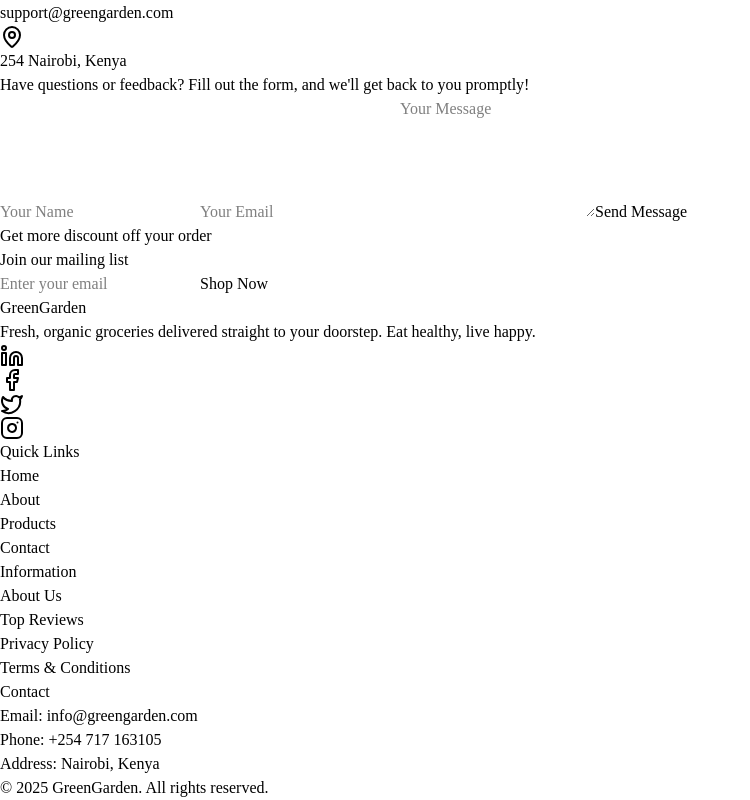
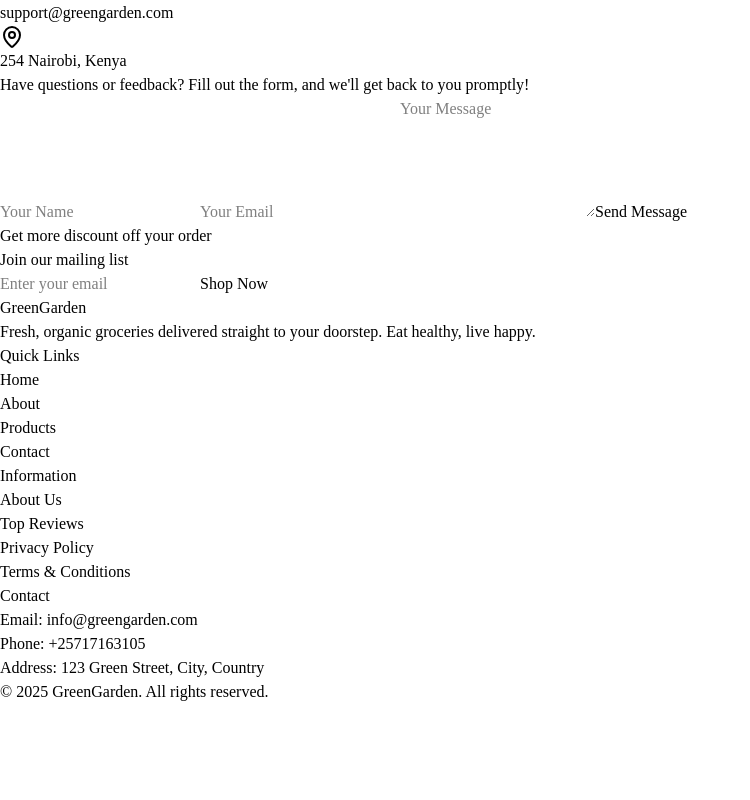
Before and after one commit to Jmwaniki442/green-garden, a React (Vite) app in the folder my-project/: page / in a window 1280 px wide. Shown: the part 4175-4975 px from the top of the page, without its empty margins (0-750 px from the left). After the commit the page ends 4879 px from the top, so only its background shows below. Built offline with nearby package versions, Linux system fonts and the light colour scheme.

Commit message:
updated footer.jsx

```diff
--- a/my-project/src/components/layout/Footer.jsx
+++ b/my-project/src/components/layout/Footer.jsx
@@ -1,60 +1,52 @@
 import React from "react";
-import { Linkedin, Facebook, Twitter, Instagram } from "lucide-react";
 
 const Footer = () => {
   return (
     <footer className="text-neutral-light">
-      {/* Newsletter Section - Green Background */}
-      <div className="bg-green-600 py-12 text-center">
+      {/* Upper Footer: Green Section */}
+      <div className="bg-green-600 py-12">
+        <div className="max-w-6xl mx-auto px-6 text-center">
           <h2 className="text-2xl font-semibold text-white mb-2">
             Get more discount off your order
           </h2>
-        <p className="mb-6 text-green-200">Join our mailing list</p>
+          <p className="mb-6 text-green-100">Join our mailing list</p>
           <div className="flex justify-center flex-wrap gap-2">
             <input
               type="email"
               placeholder="Enter your email"
-            className="px-4 py-3 rounded-l-lg w-64 outline-none text-neutral-dark"
+              className="px-4 py-3 rounded-l-full w-64 outline-none text-neutral-dark transition duration-300 focus:ring-2 focus:ring-accent"
             />
-          <button className="bg-green-700 hover:bg-green-800 text-white px-6 py-3 rounded-r-lg transition-colors">
+            <button className="bg-accent hover:bg-accent/90 text-white px-6 py-3 rounded-r-full transition duration-300">
               Shop Now
             </button>
           </div>
-      </div>
 
           {/* Footer Links */}
-      <div className="bg-neutral-dark border-t border-neutral-light pt-10">
-        <div className="max-w-6xl mx-auto grid grid-cols-1 md:grid-cols-4 gap-8 px-6">
+          <div className="mt-10 grid grid-cols-1 md:grid-cols-4 gap-8 text-left text-white">
             <div>
-            <h3 className="text-xl font-bold mb-4 text-primary">GreenGarden</h3>
-            <p className="text-secondary text-sm">
+              <h3 className="text-xl font-bold mb-4">GreenGarden</h3>
+              <p className="text-green-100 text-sm">
                 Fresh, organic groceries delivered straight to your doorstep. Eat healthy, live happy.
               </p>
-            <div className="flex gap-4 mt-4">
-              <Linkedin className="w-5 h-5 hover:text-primary cursor-pointer" />
-              <Facebook className="w-5 h-5 hover:text-primary cursor-pointer" />
-              <Twitter className="w-5 h-5 hover:text-primary cursor-pointer" />
-              <Instagram className="w-5 h-5 hover:text-primary cursor-pointer" />
-            </div>
             </div>
 
             <div>
               <h4 className="font-semibold mb-4">Quick Links</h4>
               <ul className="space-y-2 text-sm">
-              <li><a href="#hero" className="hover:text-primary transition-colors">Home</a></li>
-              <li><a href="#about" className="hover:text-primary transition-colors">About</a></li>
-              <li><a href="#products" className="hover:text-primary transition-colors">Products</a></li>
-              <li><a href="#contact" className="hover:text-primary transition-colors">Contact</a></li>
+                <li><a href="#hero" className="hover:text-accent transition-colors">Home</a></li>
+                <li><a href="#about" className="hover:text-accent transition-colors">About</a></li>
+                <li><a href="#products" className="hover:text-accent transition-colors">Products</a></li>
+                <li><a href="#contact" className="hover:text-accent transition-colors">Contact</a></li>
               </ul>
             </div>
 
             <div>
               <h4 className="font-semibold mb-4">Information</h4>
               <ul className="space-y-2 text-sm">
-              <li><a href="#about" className="hover:text-primary transition-colors">About Us</a></li>
-              <li><a href="#reviews" className="hover:text-primary transition-colors">Top Reviews</a></li>
-              <li><a href="#privacy" className="hover:text-primary transition-colors">Privacy Policy</a></li>
-              <li><a href="#terms" className="hover:text-primary transition-colors">Terms & Conditions</a></li>
+                <li><a href="#about" className="hover:text-accent transition-colors">About Us</a></li>
+                <li><a href="#reviews" className="hover:text-accent transition-colors">Top Reviews</a></li>
+                <li><a href="#privacy" className="hover:text-accent transition-colors">Privacy Policy</a></li>
+                <li><a href="#terms" className="hover:text-accent transition-colors">Terms & Conditions</a></li>
               </ul>
             </div>
 
@@ -62,16 +54,19 @@
               <h4 className="font-semibold mb-4">Contact</h4>
               <ul className="space-y-2 text-sm">
                 <li>Email: info@greengarden.com</li>
-              <li>Phone: +254 717 163105</li>
-              <li>Address: Nairobi, Kenya</li>
+                <li>Phone: +25717163105</li>
+                <li>Address: 123 Green Street, City, Country</li>
               </ul>
             </div>
           </div>
         </div>
+      </div>
 
-      {/* Copyright */}
-      <div className="text-center mt-10 text-sm text-secondary bg-neutral-dark py-4">
+      {/* Lower Footer: Black Section */}
+      <div className="bg-neutral-dark py-4">
+        <div className="max-w-6xl mx-auto px-6 text-center text-sm text-green-200">
           © {new Date().getFullYear()} GreenGarden. All rights reserved.
+        </div>
       </div>
     </footer>
   );
```
Lines whose indentation alone changed are shown as unchanged.
